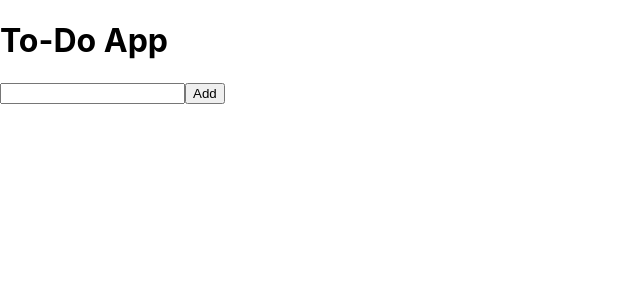
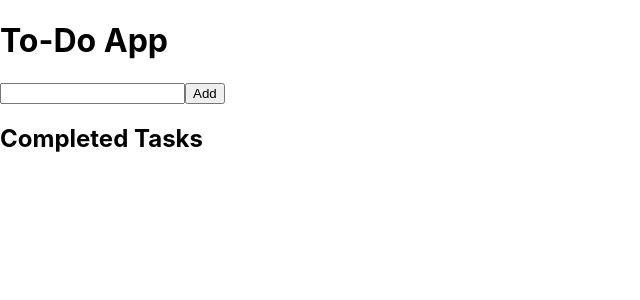
Before and after one commit to Yixin88/react-todo-list, a React (Create React App) app: page / in a window 1280 px wide. Shown: the top 300 px of the page, without its empty margins (0-640 px from the left). Built offline with nearby package versions, Linux system fonts and the light colour scheme.

Commit message:
moved number of todos left counter to context

```diff
--- a/src/App.js
+++ b/src/App.js
@@ -1,26 +1,13 @@
 import './App.css';
 import {Tasks} from './context/TaskContext';
+import {numOfTask} from './context/Counter';
 import React, { useContext, useState, useEffect } from 'react'
-
-const getLocalStorage = () => {
-  let taskCounter = localStorage.getItem("numberOfTask")
-  if (taskCounter) {
-    return (taskCounter = JSON.parse(localStorage.getItem("numberOfTask")))
-  } else {
-    return [];
-  }
-}
 
 function App() {
 
   const [input, setInput] = useState("");
   const {task, setTask} = useContext(Tasks);
-  const [numberOfTask, setNumberOfTask] = useState(getLocalStorage());
-
-  // useEffect(() => {
-  //   const data = localStorage.getItem("numberOfTask")
-  //   setNumberOfTask(JSON.parse(data))
-  // }, [])
+  const {numberOfTask, setNumberOfTask} = useContext(numOfTask);
 
   useEffect(() => {
     localStorage.setItem("task", JSON.stringify(task))
@@ -91,6 +78,9 @@ function App() {
         )
       })}
       </ul>
+
+      <h2>Completed Tasks</h2>
+
       <ul>
         {task.filter((arrayItem)=> arrayItem.complete === true).map((item) => {
           return(
--- /dev/null
+++ b/src/context/Counter.js
@@ -0,0 +1,24 @@
+import React, { createContext, useState } from 'react'
+
+
+export const numOfTask = createContext();
+
+const getLocalStorage = () => {
+    let taskCounter = localStorage.getItem("numberOfTask")
+    if (taskCounter) {
+      return (taskCounter = JSON.parse(localStorage.getItem("numberOfTask")))
+    } else {
+      return [];
+    }
+  }
+
+export default function Counter({children}) {
+
+  const [numberOfTask, setNumberOfTask] = useState(getLocalStorage());
+
+  return (
+    <numOfTask.Provider value={{numberOfTask, setNumberOfTask}}>
+        {children}
+    </numOfTask.Provider>
+  )
+}
--- a/src/index.js
+++ b/src/index.js
@@ -3,12 +3,15 @@ import ReactDOM from 'react-dom/client';
 import './index.css';
 import App from './App';
 import TaskContext from './context/TaskContext';
+import Counter from './context/Counter';
 
 const root = ReactDOM.createRoot(document.getElementById('root'));
 root.render(
   <React.StrictMode>
     <TaskContext>
-      <App />
+      <Counter>
+        <App />
+      </Counter>
     </TaskContext>
   </React.StrictMode>
 );
```
Lines whose indentation alone changed are shown as unchanged.
